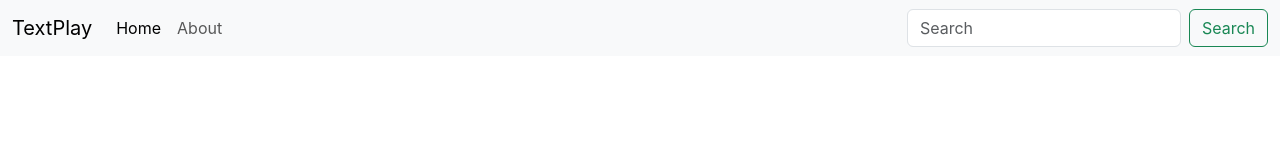
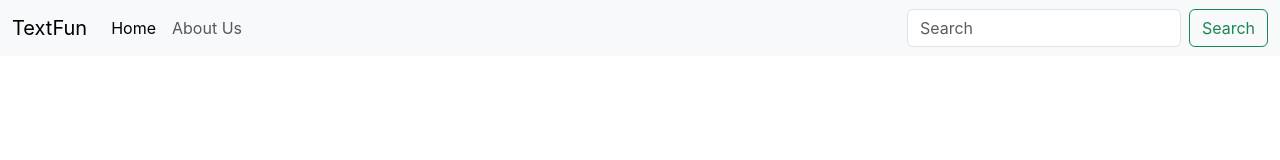
Before and after one commit to Arbind-Dhawal2054/WebDev, a React (Create React App) app in the folder my-app/: page / in a window 1280 px wide. Shown: the top 160 px of the page. Built offline with nearby package versions, Linux system fonts and the light colour scheme.

Commit message:
tried and tested components and props

```diff
--- a/my-app/src/App.js
+++ b/my-app/src/App.js
@@ -1,31 +1,11 @@
 import './App.css';
+import Navbar from './Components/Navbar'
 
 function App() {
   return (
-   <>
-   <nav className="navbar navbar-expand-lg bg-body-tertiary">
-  <div className="container-fluid">
-    <a className="navbar-brand" href="/">TextPlay</a>
-    <button className="navbar-toggler" type="button" data-bs-toggle="collapse" data-bs-target="#navbarSupportedContent" aria-controls="navbarSupportedContent" aria-expanded="false" aria-label="Toggle navigation">
-      <span className="navbar-toggler-icon"></span>
-    </button>
-    <div className="collapse navbar-collapse" id="navbarSupportedContent">
-      <ul className="navbar-nav me-auto mb-2 mb-lg-0">
-        <li className="nav-item">
-          <a className="nav-link active" aria-current="page" href="/">Home</a>
-        </li>
-        <li className="nav-item">
-          <a className="nav-link" href="/">About</a>
-        </li>
-      </ul>
-      <form className="d-flex" role="search">
-        <input className="form-control me-2" type="search" placeholder="Search" aria-label="Search"/>
-        <button className="btn btn-outline-success" type="submit">Search</button>
-      </form>
-    </div>
-  </div>
-</nav>
-   </>
+  <>
+     <Navbar title="TextFun" aboutTextFun="About Us"/>
+  </>
   );
 }
 
--- /dev/null
+++ b/my-app/src/Components/Navbar.js
@@ -0,0 +1,41 @@
+import React from 'react'
+import PropTypes from 'prop-types'
+
+
+export default function Navbar(props) {
+  return (
+    <div>
+      <nav className="navbar navbar-expand-lg bg-body-tertiary">
+  <div className="container-fluid">
+    <a className="navbar-brand" href="/">{props.title}</a>
+    <button className="navbar-toggler" type="button" data-bs-toggle="collapse" data-bs-target="#navbarSupportedContent" aria-controls="navbarSupportedContent" aria-expanded="false" aria-label="Toggle navigation">
+      <span className="navbar-toggler-icon"></span>
+    </button>
+    <div className="collapse navbar-collapse" id="navbarSupportedContent">
+      <ul className="navbar-nav me-auto mb-2 mb-lg-0">
+        <li className="nav-item">
+          <a className="nav-link active" aria-current="page" href="/">Home</a>
+        </li>
+        <li className="nav-item">
+          <a className="nav-link" href="/">{props.aboutTextFun}</a>
+        </li>
+      </ul>
+      <form className="d-flex" role="search">
+        <input className="form-control me-2" type="search" placeholder="Search" aria-label="Search"/>
+        <button className="btn btn-outline-success" type="submit">Search</button>
+      </form>
+    </div>
+  </div>
+</nav>
+    </div>
+  )
+}
+Navbar.propTypes = {
+    title: PropTypes.string,
+    aboutTextFun: PropTypes.string,
+  };
+
+Navbar.defaultProps = {
+    title: 'Title is here',
+    aboutTextFun: 'About us is here'
+  };
```
